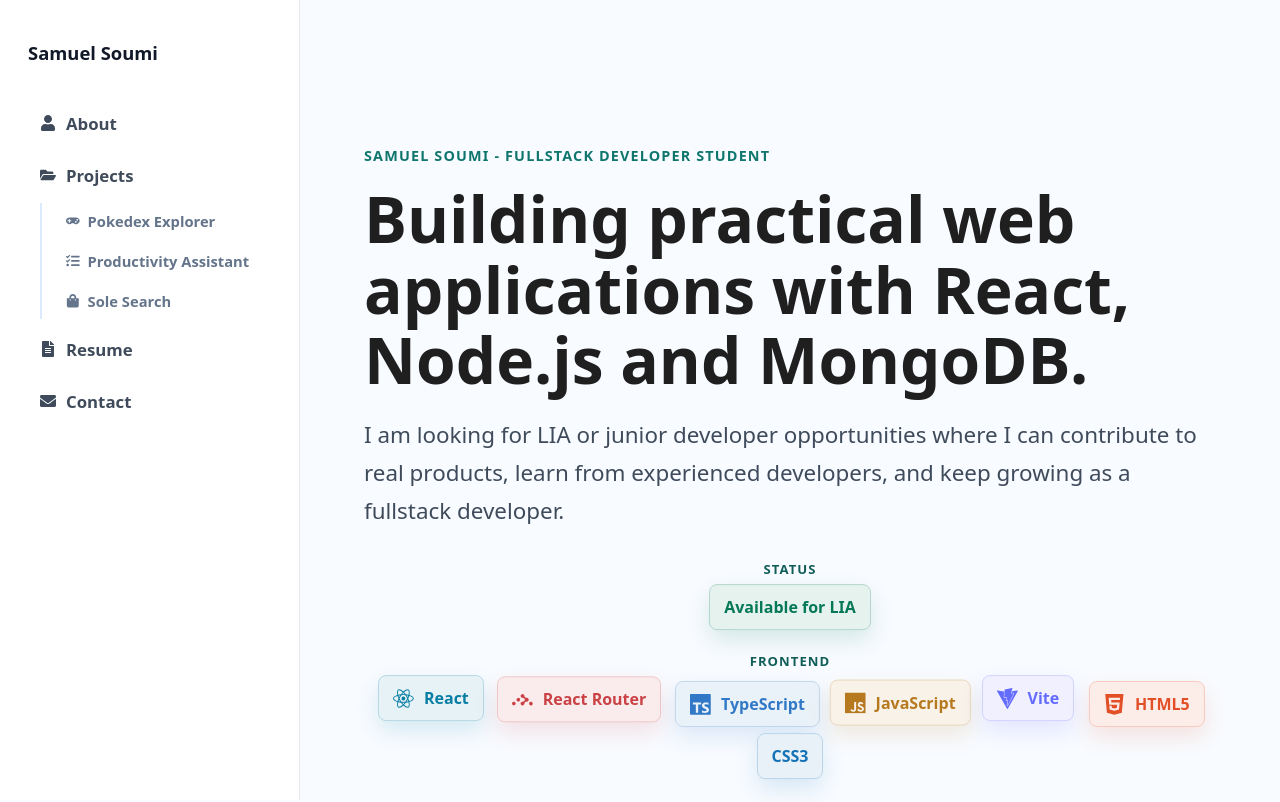
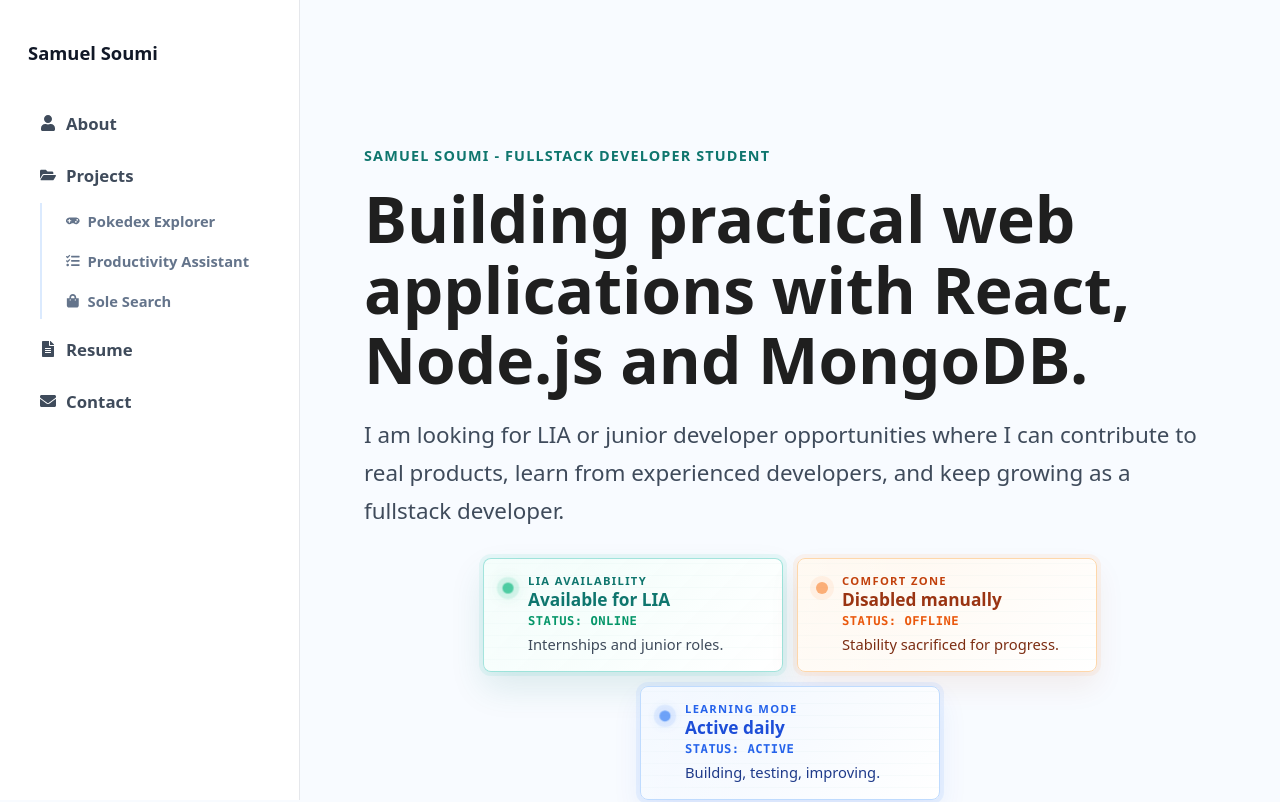
Before and after one commit to Samuel6693/portfolio, a React (Vite) app: page / in a window 1280 px wide. Shown: the top 802 px of the page. Built offline with nearby package versions, Linux system fonts and the light colour scheme.

Commit message:
style: add hero status cards for availability, comfort zone, and learning mode

```diff
--- a/src/App.css
+++ b/src/App.css
@@ -160,6 +160,199 @@ html {
   color: #3f4b5b;
 }
 
+.hero-status-row {
+  display: flex;
+  flex-wrap: wrap;
+  justify-content: center;
+  gap: 14px;
+  margin-top: 28px;
+}
+
+.hero-status-card {
+  position: relative;
+  overflow: hidden;
+  display: flex;
+  align-items: flex-start;
+  gap: 14px;
+  min-width: min(100%, 300px);
+  padding: 16px 18px;
+  border: 1px solid rgba(20, 184, 166, 0.38);
+  border-radius: 8px;
+  background:
+    linear-gradient(135deg, rgba(240, 253, 250, 0.96) 0%, #ffffff 100%);
+  color: #0f766e;
+  box-shadow:
+    0 0 0 4px rgba(20, 184, 166, 0.08),
+    0 16px 34px rgba(15, 118, 110, 0.12);
+  transition:
+    border-color 0.22s ease,
+    box-shadow 0.22s ease,
+    transform 0.22s ease,
+    background 0.22s ease;
+}
+
+.hero-status-card::before {
+  content: '';
+  position: absolute;
+  inset: 0;
+  background:
+    linear-gradient(90deg, rgba(255, 255, 255, 0.28), transparent 42%),
+    repeating-linear-gradient(0deg, transparent 0 11px, rgba(15, 118, 110, 0.022) 11px 12px);
+  pointer-events: none;
+}
+
+.hero-status-card>* {
+  position: relative;
+  z-index: 1;
+}
+
+.hero-status-card-off {
+  border-color: #fed7aa;
+  background:
+    linear-gradient(135deg, #fff7ed 0%, #ffffff 100%);
+  color: #9a3412;
+  box-shadow:
+    0 0 0 4px rgba(251, 146, 60, 0.08),
+    0 14px 30px rgba(154, 52, 18, 0.08);
+}
+
+.hero-status-card-off:hover {
+  transform: translateY(-2px);
+  border-color: #fdba74;
+  background:
+    linear-gradient(135deg, #ffedd5 0%, #ffffff 100%);
+  box-shadow:
+    0 0 0 4px rgba(251, 146, 60, 0.12),
+    0 0 28px rgba(251, 146, 60, 0.16),
+    0 18px 36px rgba(154, 52, 18, 0.12);
+}
+
+.hero-status-card-learning {
+  border-color: #bfdbfe;
+  background:
+    linear-gradient(135deg, #eff6ff 0%, #ffffff 100%);
+  color: #1d4ed8;
+  box-shadow:
+    0 0 0 4px rgba(59, 130, 246, 0.08),
+    0 14px 30px rgba(29, 78, 216, 0.08);
+}
+
+.hero-status-card-learning:hover {
+  transform: translateY(-2px);
+  border-color: #93c5fd;
+  box-shadow:
+    0 0 0 4px rgba(59, 130, 246, 0.11),
+    0 0 28px rgba(59, 130, 246, 0.14),
+    0 18px 36px rgba(29, 78, 216, 0.1);
+}
+
+.hero-status-dot {
+  margin-top: 7px;
+  width: 12px;
+  height: 12px;
+  border-radius: 999px;
+  background: #10b981;
+  box-shadow:
+    0 0 0 6px rgba(16, 185, 129, 0.16),
+    0 0 18px rgba(16, 185, 129, 0.55);
+  animation: status-online 2.8s ease-in-out infinite;
+}
+
+.hero-status-dot-off {
+  background: #f97316;
+  box-shadow: 0 0 0 6px rgba(249, 115, 22, 0.13);
+  animation: status-disabled 3.6s ease-in-out infinite;
+}
+
+.hero-status-dot-learning {
+  background: #3b82f6;
+  box-shadow:
+    0 0 0 6px rgba(59, 130, 246, 0.14),
+    0 0 16px rgba(59, 130, 246, 0.38);
+}
+
+.hero-status-card-off:hover .hero-status-dot-off {
+  background: #fb923c;
+  box-shadow:
+    0 0 0 6px rgba(251, 146, 60, 0.14),
+    0 0 16px rgba(251, 146, 60, 0.5);
+}
+
+.hero-status-card strong {
+  display: block;
+  margin-top: 3px;
+  font-size: 1.08rem;
+  line-height: 1.2;
+}
+
+.hero-status-label,
+.hero-status-meta,
+.hero-status-message {
+  display: block;
+}
+
+.hero-status-label {
+  color: #0f766e;
+  font-size: 0.7rem;
+  font-weight: 900;
+  letter-spacing: 0.12em;
+  line-height: 1.1;
+  text-transform: uppercase;
+}
+
+.hero-status-card-off .hero-status-label {
+  color: #c2410c;
+}
+
+.hero-status-card-learning .hero-status-label {
+  color: #2563eb;
+}
+
+.hero-status-meta {
+  margin-top: 3px;
+  color: #059669;
+  font-family: ui-monospace, SFMono-Regular, Consolas, 'Liberation Mono', monospace;
+  font-size: 0.76rem;
+  font-weight: 800;
+  letter-spacing: 0.04em;
+}
+
+.hero-status-card-off .hero-status-meta {
+  color: #ea580c;
+}
+
+.hero-status-card-learning .hero-status-meta {
+  color: #2563eb;
+}
+
+.hero-status-message {
+  margin-top: 7px;
+  color: #3f4b5b;
+  font-size: 0.92rem;
+  line-height: 1.35;
+}
+
+.hero-status-card-off .hero-status-message {
+  color: #7c2d12;
+}
+
+.hero-status-card-learning .hero-status-message {
+  color: #1e3a8a;
+}
+
+.hero-status-message-hover {
+  display: none;
+}
+
+.hero-status-card-off:hover .hero-status-message-default {
+  display: none;
+}
+
+.hero-status-card-off:hover .hero-status-message-hover {
+  display: block;
+  color: #9a3412;
+}
+
 .projects {
   display: block;
 }
@@ -269,6 +462,30 @@ html {
   transition: transform 0.18s ease;
 }
 
+@keyframes status-online {
+  0%,
+  100% {
+    opacity: 1;
+    scale: 1;
+  }
+
+  50% {
+    opacity: 0.72;
+    scale: 0.92;
+  }
+}
+
+@keyframes status-disabled {
+  0%,
+  100% {
+    opacity: 0.52;
+  }
+
+  50% {
+    opacity: 0.9;
+  }
+}
+
 @keyframes tag-float {
   0%,
   100% {
@@ -285,6 +502,7 @@ html {
 }
 
 @media (prefers-reduced-motion: reduce) {
+  .hero-status-dot,
   .hero-tags span {
     animation: none;
   }
--- a/src/components/Hero.jsx
+++ b/src/components/Hero.jsx
@@ -30,10 +30,6 @@ import { FaDatabase, FaExchangeAlt, FaLock, FaServer, FaShieldAlt } from 'react-
 import { VscVscode } from 'react-icons/vsc';
 
 const skillGroups = [
-  {
-    title: 'Status',
-    items: [{ label: 'Available for LIA', color: '#047857' }],
-  },
   {
     title: 'Frontend',
     items: [
@@ -111,6 +107,39 @@ const Hero = () => {
         fullstack developer.
       </p>
 
+      <div className="hero-status-row">
+        <div className="hero-status-card">
+          <span className="hero-status-dot" aria-hidden="true"></span>
+          <div>
+            <span className="hero-status-label">LIA Availability</span>
+            <strong>Available for LIA</strong>
+            <span className="hero-status-meta">STATUS: ONLINE</span>
+            <span className="hero-status-message">Internships and junior roles.</span>
+          </div>
+        </div>
+
+        <div className="hero-status-card hero-status-card-off">
+          <span className="hero-status-dot hero-status-dot-off" aria-hidden="true"></span>
+          <div>
+            <span className="hero-status-label">Comfort Zone</span>
+            <strong>Disabled manually</strong>
+            <span className="hero-status-meta">STATUS: OFFLINE</span>
+            <span className="hero-status-message hero-status-message-default">Stability sacrificed for progress.</span>
+            <span className="hero-status-message hero-status-message-hover">Growth starts where comfort ends.</span>
+          </div>
+        </div>
+
+        <div className="hero-status-card hero-status-card-learning">
+          <span className="hero-status-dot hero-status-dot-learning" aria-hidden="true"></span>
+          <div>
+            <span className="hero-status-label">Learning Mode</span>
+            <strong>Active daily</strong>
+            <span className="hero-status-meta">STATUS: ACTIVE</span>
+            <span className="hero-status-message">Building, testing, improving.</span>
+          </div>
+        </div>
+      </div>
+
       <div className="hero-skill-groups">
         {skillGroups.map(({ title, items }) => (
           <div className="hero-skill-group" key={title}>
```
